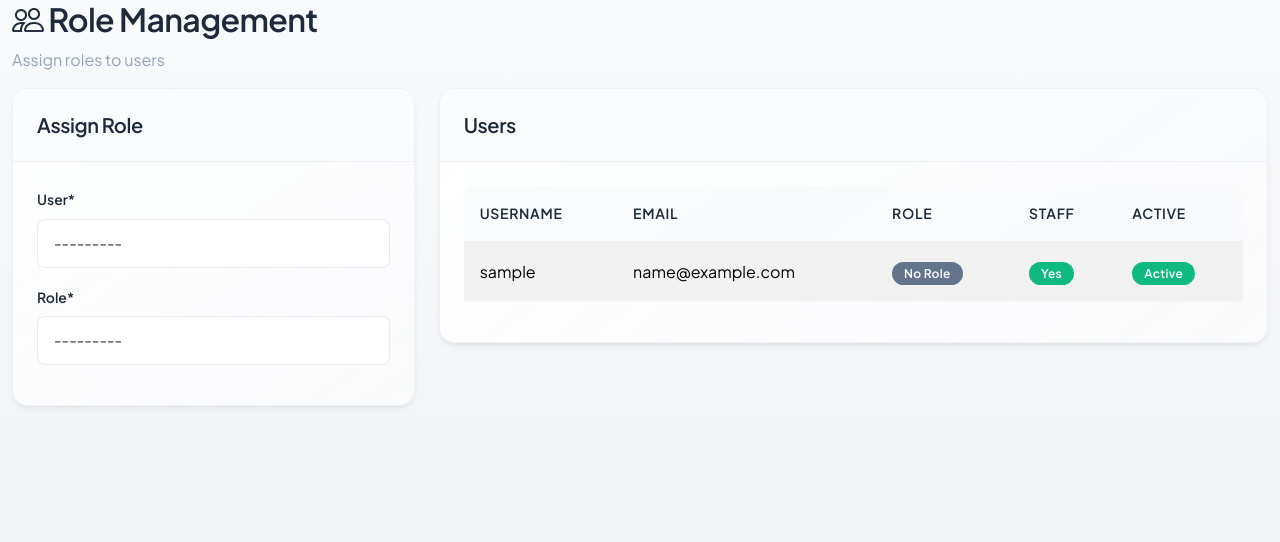
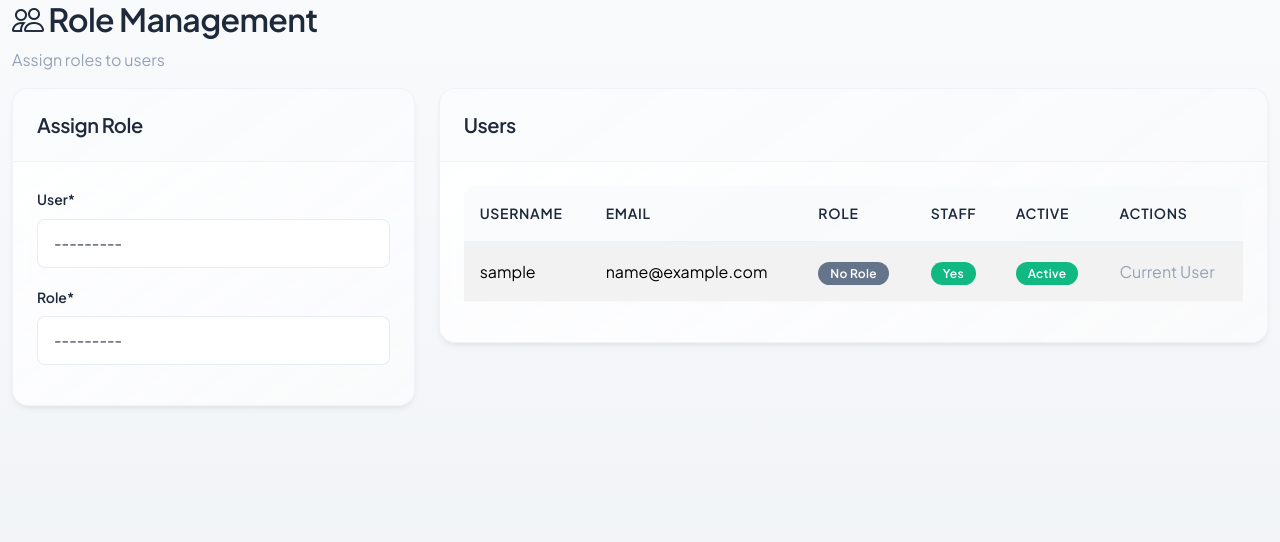
Before and after one commit to wimby-lab/repository-sys, a Django app: page /accounts/roles/ in a window 1280 px wide. Shown: the part 129-671 px from the top of the page. Run offline with Django 5.2, Linux system fonts and the light colour scheme; the visitor is signed in with stand-in values (Sample User, id 1); data comes from the database, SQL or seed files in the repository; some libraries are stand-ins or nearby versions.

Commit message:
Add adviser account activation toggle
Co-authored-by: wimby-lab <253862656+wimby-lab@users.noreply.github.com>

```diff
--- a/accounts/models.py
+++ b/accounts/models.py
@@ -132,6 +132,8 @@ class AuditLog(models.Model):
         ('REGISTER', 'Register'),
         ('PASSWORD_RESET', 'Password Reset'),
         ('ROLE_CHANGE', 'Role Change'),
+        ('ACCOUNT_ACTIVATE', 'Account Activate'),
+        ('ACCOUNT_DEACTIVATE', 'Account Deactivate'),
         ('DOCUMENT_UPLOAD', 'Document Upload'),
         ('DOCUMENT_VIEW', 'Document View'),
         ('DOCUMENT_DOWNLOAD', 'Document Download'),
--- a/accounts/urls.py
+++ b/accounts/urls.py
@@ -25,4 +25,5 @@ urlpatterns = [
 
     # Role management
     path('roles/', views.role_management, name='role_management'),
+    path('users/<int:user_id>/toggle-active/', views.toggle_user_active, name='toggle_user_active'),
 ]
--- a/accounts/views.py
+++ b/accounts/views.py
@@ -1,4 +1,4 @@
-from django.shortcuts import render, redirect
+from django.shortcuts import render, redirect, get_object_or_404
 from django.contrib.auth import login, logout, authenticate
 from django.contrib.auth.decorators import login_required
 from django.contrib import messages
@@ -103,3 +103,35 @@ def role_management(request):
         'form': form,
         'users': users
     })
+
+
+@login_required
+@admin_required
+@require_http_methods(['POST'])
+def toggle_user_active(request, user_id):
+    """Toggle user active status (admin only)"""
+    user = get_object_or_404(User, pk=user_id)
+
+    if user == request.user:
+        messages.error(request, 'You cannot change the status of your own account.')
+        return redirect('accounts:role_management')
+
+    if user.is_superuser and not request.user.is_superuser:
+        messages.error(request, 'You cannot change the status of a superuser account.')
+        return redirect('accounts:role_management')
+
+    user.is_active = not user.is_active
+    user.save(update_fields=['is_active'])
+
+    action = 'ACCOUNT_ACTIVATE' if user.is_active else 'ACCOUNT_DEACTIVATE'
+    status_label = 'activated' if user.is_active else 'deactivated'
+
+    log_audit(
+        request.user,
+        action,
+        f'{status_label.title()} account for {user.username}',
+        request
+    )
+
+    messages.success(request, f'Account for {user.username} {status_label}.')
+    return redirect('accounts:role_management')
--- a/templates/accounts/role_management.html
+++ b/templates/accounts/role_management.html
@@ -41,6 +41,7 @@
                                 <th>Role</th>
                                 <th>Staff</th>
                                 <th>Active</th>
+                                <th>Actions</th>
                             </tr>
                         </thead>
                         <tbody>
@@ -69,6 +70,22 @@
                                         <span class="badge bg-danger">Inactive</span>
                                     {% endif %}
                                 </td>
+                                <td>
+                                    {% if user == request.user %}
+                                        <span class="text-muted">Current User</span>
+                                    {% else %}
+                                        <form method="post" action="{% url 'accounts:toggle_user_active' user.id %}">
+                                            {% csrf_token %}
+                                            {% if user.is_active %}
+                                                <button type="submit" class="btn btn-sm btn-outline-danger" onclick="return confirm('Deactivate account for {{ user.username }}?');">
+                                                    Deactivate
+                                                </button>
+                                            {% else %}
+                                                <button type="submit" class="btn btn-sm btn-outline-success">Activate</button>
+                                            {% endif %}
+                                        </form>
+                                    {% endif %}
+                                </td>
                             </tr>
                             {% endfor %}
                         </tbody>
```
Also changed, not shown: accounts/tests.py (+25 -0 lines).
